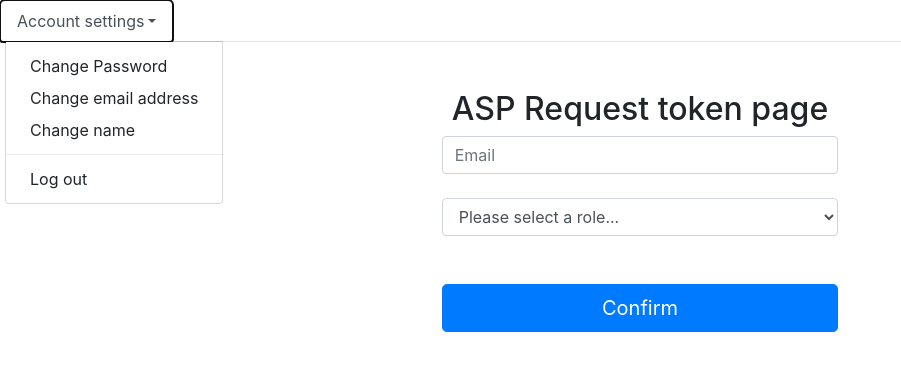
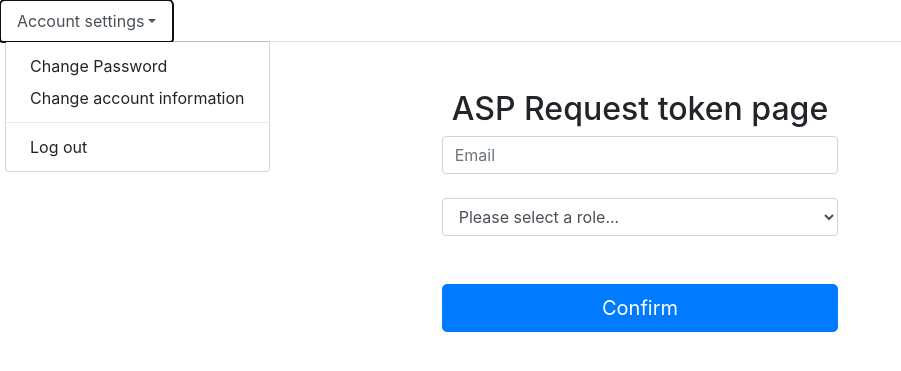
Before and after one commit to Kagamiiiii/Django_Medical_App, a Django app: template ASP/ASP_webApp/templates/info/requestToken.html in a window 1280 px wide, after a click on "Account settings". Shown: the top 371 px of the page, without its empty margins (0-901 px from the left). Run offline with Django 3.2, Linux system fonts and the light colour scheme; the template is opened without the code that fills it, so the values that code supplies are empty; some libraries are stand-ins or nearby versions.

Commit message:
combine change email and name to change account information

```diff
--- a/ASP/ASP_webApp/templates/CM/createOrderPage.html
+++ b/ASP/ASP_webApp/templates/CM/createOrderPage.html
@@ -38,8 +38,7 @@
         <a class="nav-link dropdown-toggle" data-toggle="dropdown" href="#" role="button" aria-haspopup="true" aria-expanded="false">Account settings</a>
         <div class="dropdown-menu">
           <a class="dropdown-item" href="/change password">Change Password</a>
-          <a class="dropdown-item" href="/change info page">Change email address</a>
-          <a class="dropdown-item" href="/change info page">Change name</a>
+          <a class="dropdown-item" href="/change info page">Change account information</a>
           <div class="dropdown-divider"></div>
           <a class="dropdown-item" href="/logout">Log out</a>
         </div>
--- a/ASP/ASP_webApp/templates/Dispatcher/dispatchPage.html
+++ b/ASP/ASP_webApp/templates/Dispatcher/dispatchPage.html
@@ -35,8 +35,7 @@
         <a class="nav-link dropdown-toggle" data-toggle="dropdown" href="#" role="button" aria-haspopup="true" aria-expanded="false">Account settings</a>
         <div class="dropdown-menu">
           <a class="dropdown-item" href="/change password">Change Password</a>
-          <a class="dropdown-item" href="/change info page">Change email address</a>
-          <a class="dropdown-item" href="/change info page">Change name</a>
+          <a class="dropdown-item" href="/change info page">Change account information</a>
           <div class="dropdown-divider"></div>
           <a class="dropdown-item" href="/logout">Log out</a>
         </div>
--- a/ASP/ASP_webApp/templates/WHP/warehouseManage.html
+++ b/ASP/ASP_webApp/templates/WHP/warehouseManage.html
@@ -34,8 +34,7 @@
           <a class="nav-link dropdown-toggle" data-toggle="dropdown" href="#" role="button" aria-haspopup="true" aria-expanded="false">Account settings</a>
           <div class="dropdown-menu">
             <a class="dropdown-item" href="/change password">Change Password</a>
-            <a class="dropdown-item" href="/change info page">Change email address</a>
-            <a class="dropdown-item" href="/change info page">Change name</a>
+            <a class="dropdown-item" href="/change info page">Change account information</a>
             <div class="dropdown-divider"></div>
             <a class="dropdown-item" href="/logout">Log out</a>
           </div>
--- a/ASP/ASP_webApp/templates/info/requestToken.html
+++ b/ASP/ASP_webApp/templates/info/requestToken.html
@@ -87,8 +87,7 @@
                aria-expanded="false">Account settings</a>
             <div class="dropdown-menu">
                 <a class="dropdown-item" href="/change password">Change Password</a>
-                <a class="dropdown-item" href="/change info page">Change email address</a>
-                <a class="dropdown-item" href="/change info page">Change name</a>
+                <a class="dropdown-item" href="/change info page">Change account information</a>
                 <div class="dropdown-divider"></div>
                 <a class="dropdown-item" href="/logout">Log out</a>
             </div>
```
